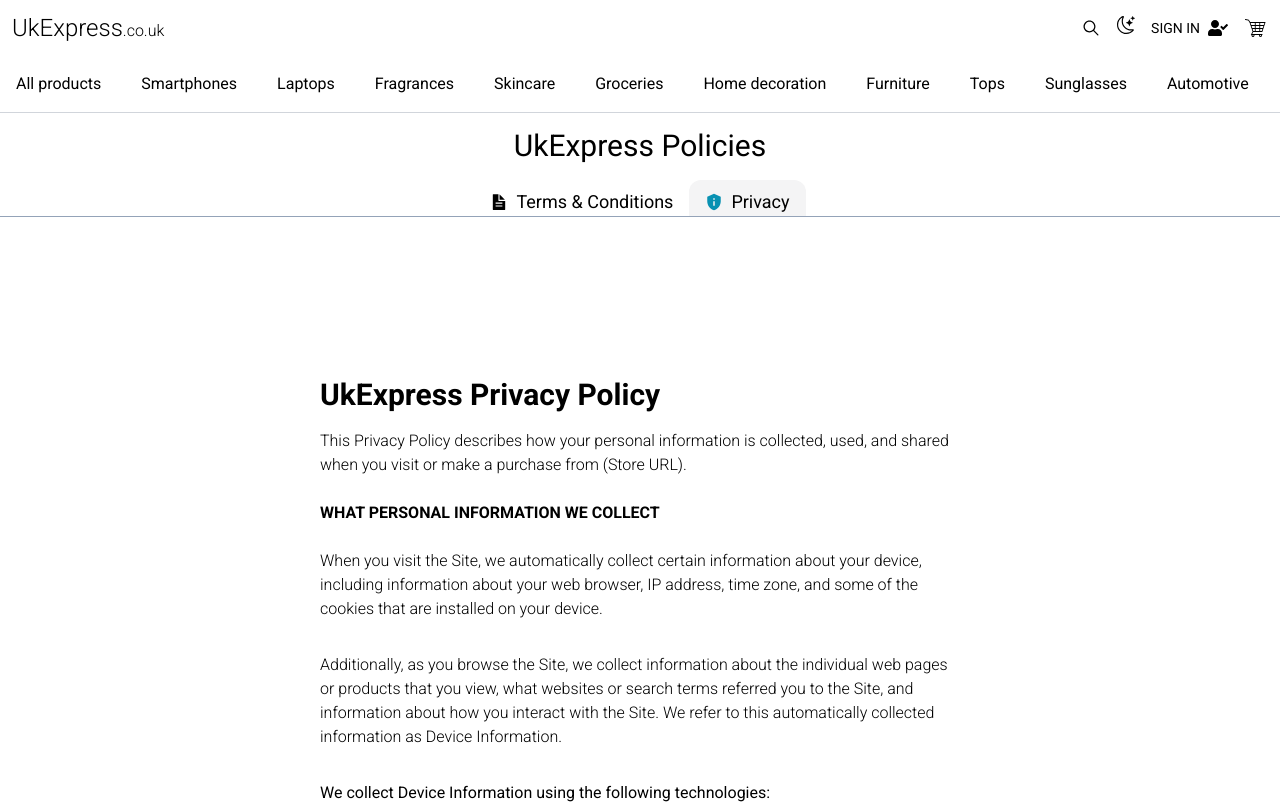
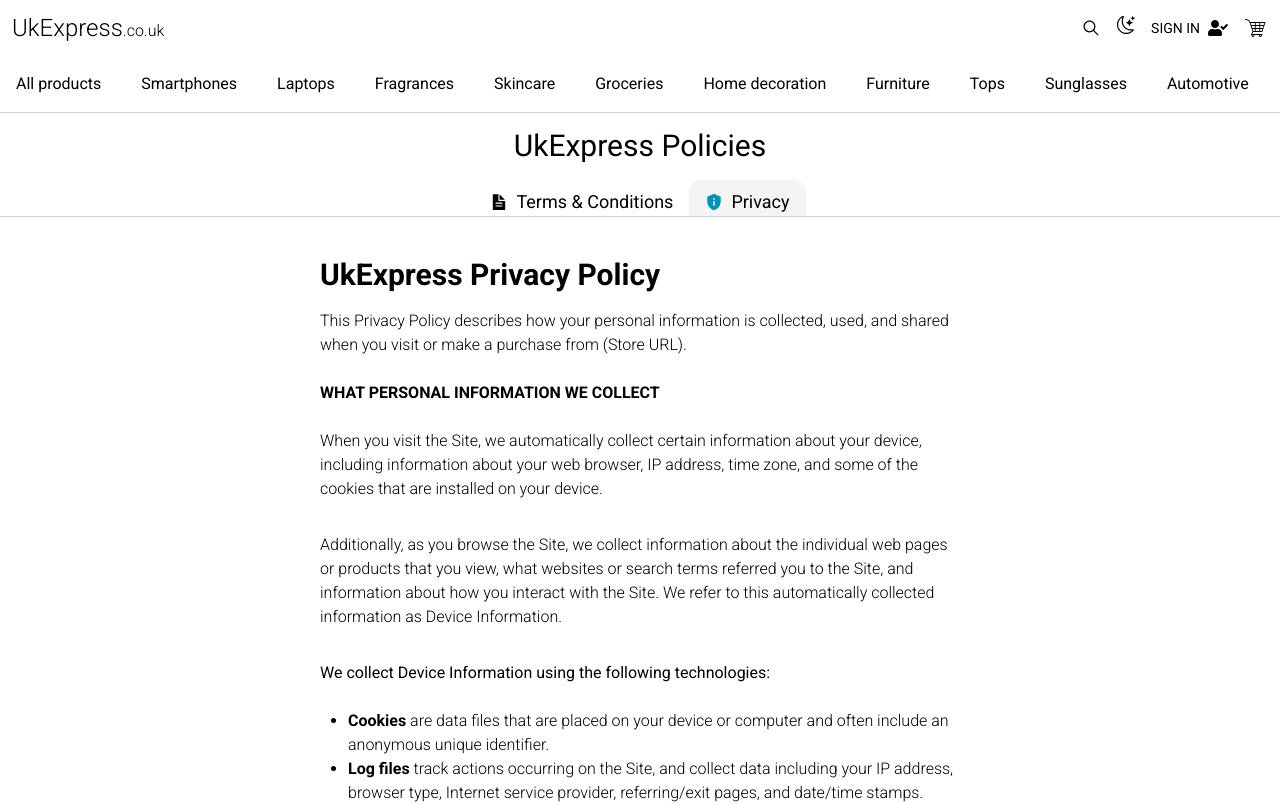
Before and after one commit to NDraganov/uk-express, a React (Vite) app: page /policies/privacy in a window 1280 px wide. Shown: the top 804 px of the page. Built offline with nearby package versions, Linux system fonts and the light colour scheme; no server answers.

Commit message:
Move privacy and terms pages to the policies feature folder

```diff
--- a/src/App.tsx
+++ b/src/App.tsx
@@ -37,9 +37,9 @@
 import MensWatches from "./features/categories/mens-watches/MensWatches";
 import Lighting from "./features/categories/lighting/Lighting";
 import DiscountedProducts from "./pages/DiscountedProducts";
-import TermsAndContions from "./pages/TermsAndConditions";
+import TermsAndContions from "./features/policies/policies-links/TermsAndConditions";
 import SearchModal from "./features/header/search/SearchModal";
-import PrivacyPage from "./pages/PrivacyPage";
+import PrivacyPage from "./features/policies/policies-links/PrivacyPage";
 import PoliciesPage from "./pages/PoliciesPage";
 
 export default function App() {
--- a/src/features/policies/PoliciesNav.tsx
+++ b/src/features/policies/PoliciesNav.tsx
@@ -4,7 +4,7 @@
 
 export default function PoliciesNav() {
   return (
-    <div className="flex flex-col items-center border border-l-0 border-r-0 border-t-0 border-slate-400 pt-4 dark:border-gray-500">
+    <div className="flex flex-col items-center border border-l-0 border-r-0 border-t-0 border-slate-300 pt-4 dark:border-gray-500">
       <h1 className="text-3xl dark:text-white">UkExpress Policies</h1>
       <nav className="mt-4">
         <ul className="flex items-center">
--- a/src/pages/PrivacyPage.tsx
+++ b/src/features/policies/policies-links/PrivacyPage.tsx
@@ -1,6 +1,6 @@
 export default function PrivacyPage() {
   return (
-    <div className="mx-80 mb-10 mt-40">
+    <div className="mx-80 my-10">
       <h1 className="text-3xl font-bold dark:text-white">
         UkExpress Privacy Policy
       </h1>
--- a/src/pages/TermsAndConditions.tsx
+++ b/src/features/policies/policies-links/TermsAndConditions.tsx
@@ -1,6 +1,6 @@
 export default function TermsAndContions() {
   return (
-    <div className="mx-80 mb-10 mt-40">
+    <div className="mx-80 my-10">
       <h1 className="text-3xl font-bold dark:text-white">
         UkExpress Terms and Conditions Policy
       </h1>
```
